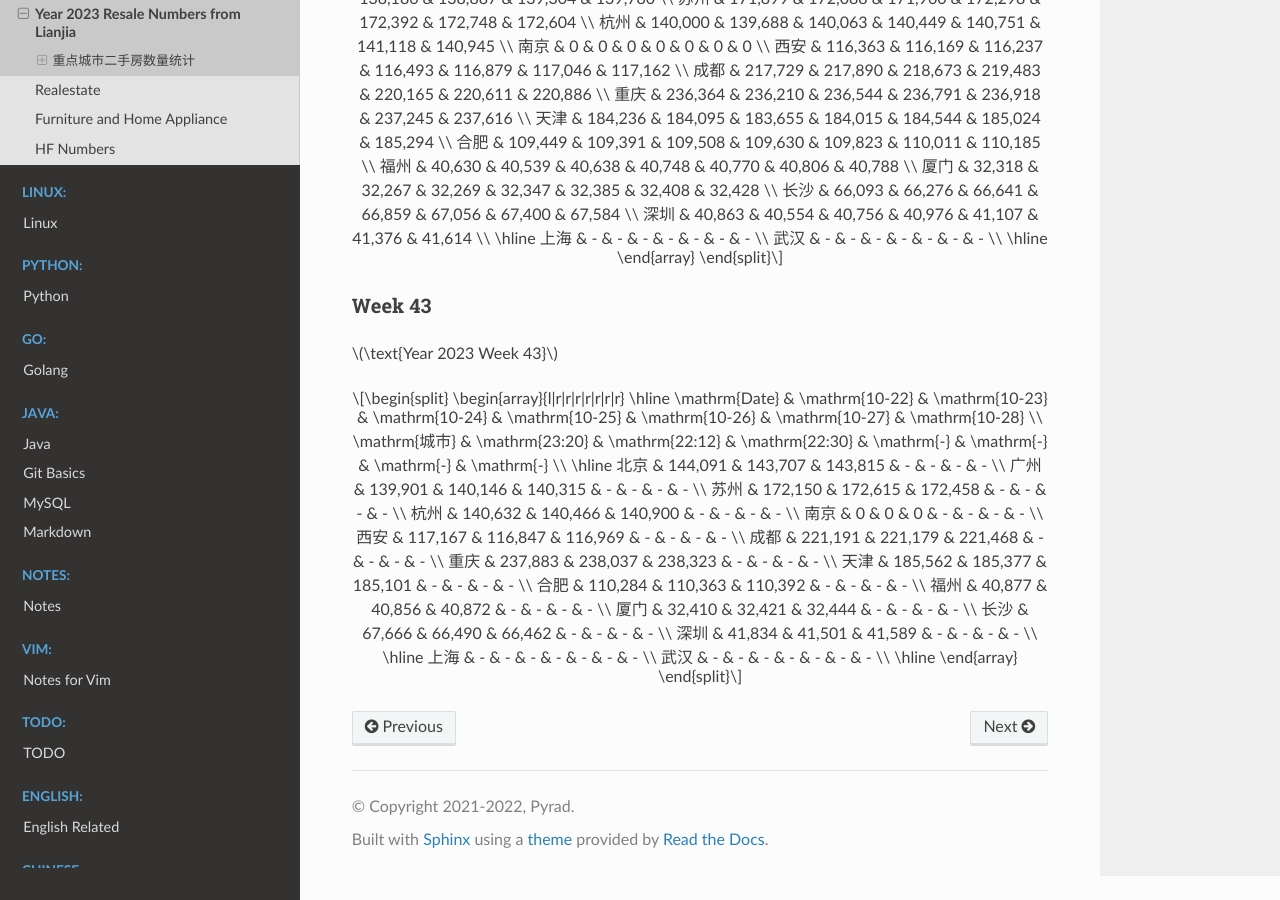
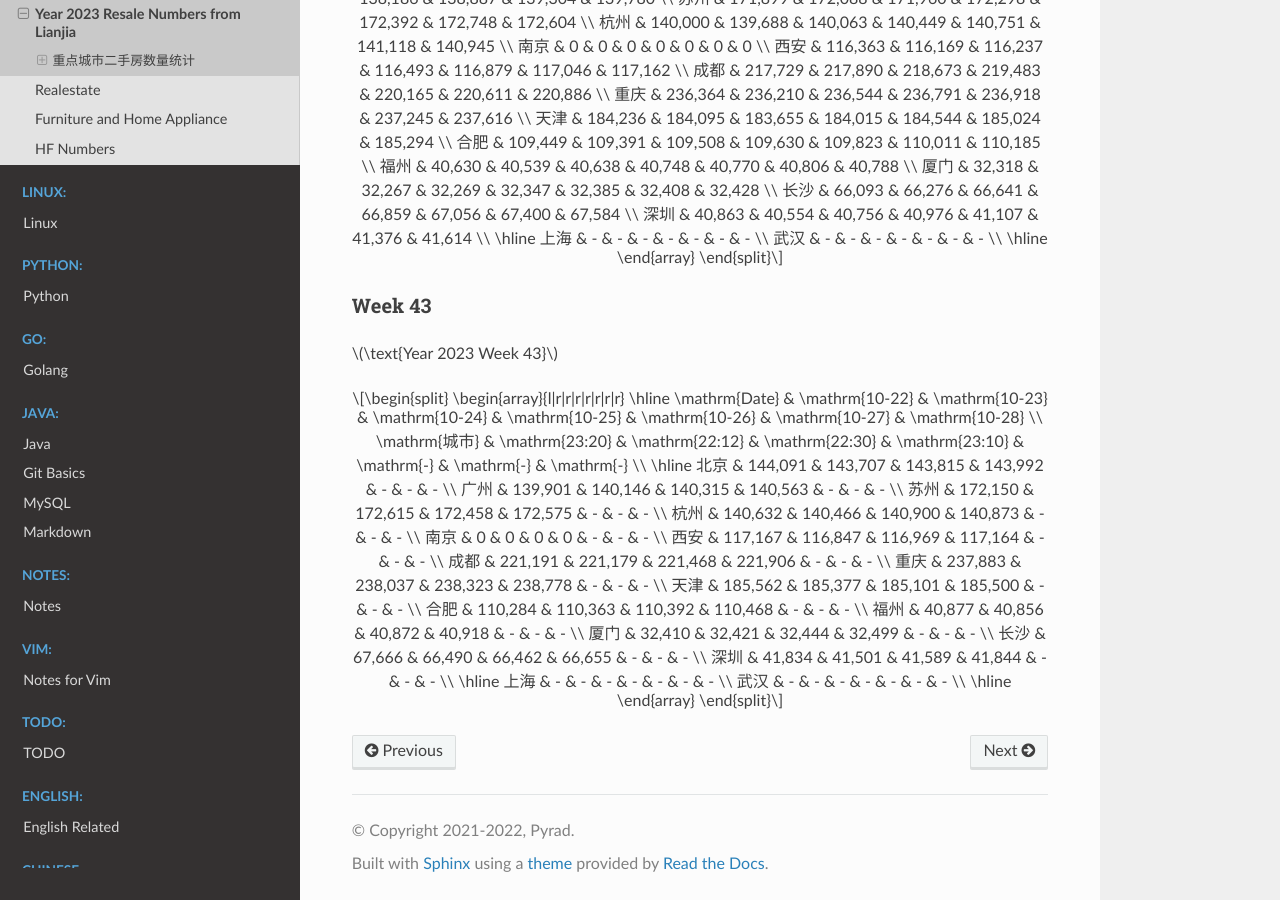
Before and after one commit to Pyrad/pyradnotes, a Sphinx documentation site: the page built from source/RealEstate/resalenumbers2023.md, in a window 1280 px wide and 900 px high, scrolled down 16590 px. Built offline with Sphinx 7.4.7 and the Read the Docs theme 2.0.0, drawn with Linux system fonts in a browser that asks for light colours; a script that is not in the unit is left out.

Commit message:
Realestate Update resale numbers 2023-10-25 23:10

```diff
--- a/source/RealEstate/resalenumbers2023.md
+++ b/source/RealEstate/resalenumbers2023.md
@@ -1090,22 +1090,22 @@ $$
 \begin{array}{l|r|r|r|r|r|r|r}
 \hline
 \mathrm{Date} & \mathrm{10-22} & \mathrm{10-23} & \mathrm{10-24} & \mathrm{10-25} & \mathrm{10-26} & \mathrm{10-27} & \mathrm{10-28} \\
-\mathrm{城市} & \mathrm{23:20} & \mathrm{22:12} & \mathrm{22:30} & \mathrm{-} & \mathrm{-} & \mathrm{-} & \mathrm{-} \\
+\mathrm{城市} & \mathrm{23:20} & \mathrm{22:12} & \mathrm{22:30} & \mathrm{23:10} & \mathrm{-} & \mathrm{-} & \mathrm{-} \\
 \hline
-北京 & 144,091 & 143,707 & 143,815 & - & - & - & - \\
-广州 & 139,901 & 140,146 & 140,315 & - & - & - & - \\
-苏州 & 172,150 & 172,615 & 172,458 & - & - & - & - \\
-杭州 & 140,632 & 140,466 & 140,900 & - & - & - & - \\
-南京 & 0 & 0 & 0 & - & - & - & - \\
-西安 & 117,167 & 116,847 & 116,969 & - & - & - & - \\
-成都 & 221,191 & 221,179 & 221,468 & - & - & - & - \\
-重庆 & 237,883 & 238,037 & 238,323 & - & - & - & - \\
-天津 & 185,562 & 185,377 & 185,101 & - & - & - & - \\
-合肥 & 110,284 & 110,363 & 110,392 & - & - & - & - \\
-福州 & 40,877 & 40,856 & 40,872 & - & - & - & - \\
-厦门 & 32,410 & 32,421 & 32,444 & - & - & - & - \\
-长沙 & 67,666 & 66,490 & 66,462 & - & - & - & - \\
-深圳 & 41,834 & 41,501 & 41,589 & - & - & - & - \\
+北京 & 144,091 & 143,707 & 143,815 & 143,992 & - & - & - \\
+广州 & 139,901 & 140,146 & 140,315 & 140,563 & - & - & - \\
+苏州 & 172,150 & 172,615 & 172,458 & 172,575 & - & - & - \\
+杭州 & 140,632 & 140,466 & 140,900 & 140,873 & - & - & - \\
+南京 & 0 & 0 & 0 & 0 & - & - & - \\
+西安 & 117,167 & 116,847 & 116,969 & 117,164 & - & - & - \\
+成都 & 221,191 & 221,179 & 221,468 & 221,906 & - & - & - \\
+重庆 & 237,883 & 238,037 & 238,323 & 238,778 & - & - & - \\
+天津 & 185,562 & 185,377 & 185,101 & 185,500 & - & - & - \\
+合肥 & 110,284 & 110,363 & 110,392 & 110,468 & - & - & - \\
+福州 & 40,877 & 40,856 & 40,872 & 40,918 & - & - & - \\
+厦门 & 32,410 & 32,421 & 32,444 & 32,499 & - & - & - \\
+长沙 & 67,666 & 66,490 & 66,462 & 66,655 & - & - & - \\
+深圳 & 41,834 & 41,501 & 41,589 & 41,844 & - & - & - \\
 \hline
 上海 & - & - & - & - & - & - & - \\
 武汉 & - & - & - & - & - & - & - \\
```
Also changed, not shown: 1 other file.
